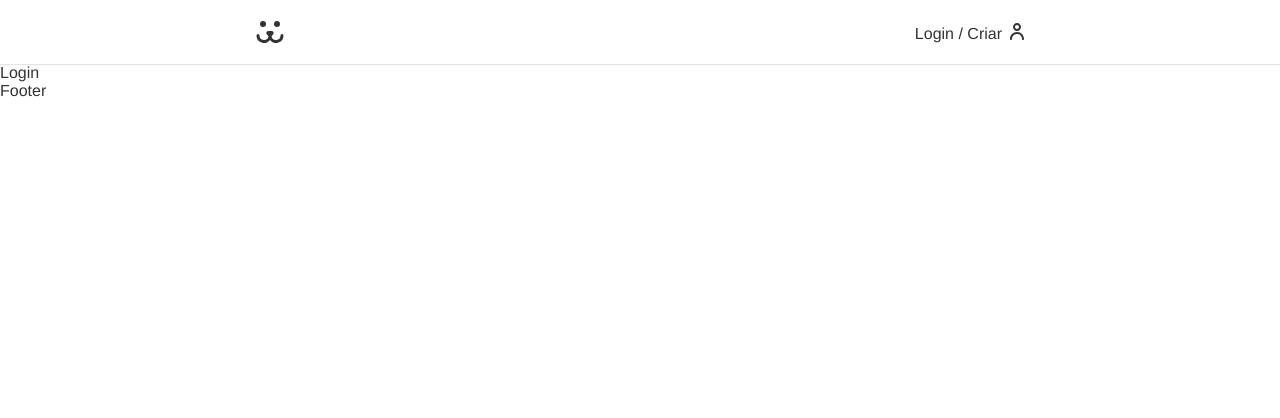
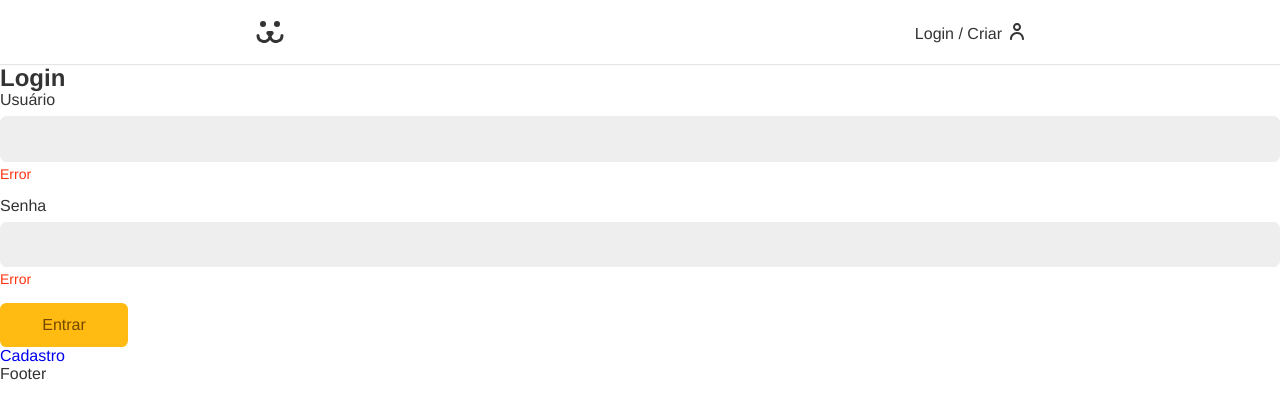
Before and after one commit to erlijunior/dogs, a React (Vite) app: page /login in a window 1280 px wide. Shown: the top 418 px of the page. Built offline with nearby package versions, Linux system fonts and the light colour scheme.

Commit message:
adiciona componentes de login

```diff
--- a/src/App.jsx
+++ b/src/App.jsx
@@ -13,7 +13,7 @@
 				<Header />
 				<Routes>
 					<Route path='/' element={<Home />} end />
-					<Route path='/login' element={<Login />} />
+					<Route path='/login/*' element={<Login />} />
 				</Routes>
 				<Footer />
 			</BrowserRouter>
--- /dev/null
+++ b/src/Components/Forms/Button.jsx
@@ -0,0 +1,10 @@
+import styles from './Button.module.css'
+
+const Button = ({ children, ...props }) => {
+	return (
+		<button {...props} className={styles.button}>
+			{children}
+		</button>
+	)
+}
+export default Button
--- /dev/null
+++ b/src/Components/Forms/Button.module.css
@@ -0,0 +1,23 @@
+.button {
+	font-size: 1rem;
+	font-family: var(--type-first);
+	cursor: pointer;
+	border: none;
+	border-radius: 0.4rem;
+	background-color: #fb1;
+	color: #764701;
+	min-width: 8rem;
+	padding: 0.8rem 1.2rem;
+	transition: 0.2s;
+}
+
+.button:hover,
+.button:focus {
+	outline: none;
+	box-shadow: 0 0 0 3px #fea, 0 0 0 4px #fb1;
+}
+
+.button:disabled {
+	opacity: 0.5;
+	cursor: wait;
+}
--- /dev/null
+++ b/src/Components/Forms/Input.jsx
@@ -0,0 +1,14 @@
+import styles from './Input.module.css'
+
+const Input = ({ label, type, name }) => {
+	return (
+		<div className={styles.wrapper}>
+			<label htmlFor={name} className={styles.label}>
+				{label}
+			</label>
+			<input id={name} name={name} className={styles.input} type={type} />
+			<p className={styles.error}>Error</p>
+		</div>
+	)
+}
+export default Input
--- /dev/null
+++ b/src/Components/Forms/Input.module.css
@@ -0,0 +1,35 @@
+.wrapper {
+	margin-bottom: 1rem;
+}
+
+.input {
+	border: 1px solid #eee;
+	display: block;
+	width: 100%;
+	font-size: 1rem;
+	padding: 0.8rem;
+	border-radius: 0.4rem;
+	background-color: #eee;
+	transition: 0.2s;
+}
+
+.input:focus,
+.input:hover {
+	outline: none;
+	border-color: #fb1;
+	background-color: #fff;
+	box-shadow: 0 0 0 3px #fea;
+}
+
+.label {
+	display: block;
+	font-size: 1rem;
+	line-height: 1;
+	padding-bottom: 0.5rem;
+}
+
+.error {
+	color: #f31;
+	font-size: 0.875rem;
+	margin-top: 0.25rem;
+}
--- a/src/Components/Login/Login.jsx
+++ b/src/Components/Login/Login.jsx
@@ -1,4 +1,19 @@
+import { Route, Routes } from 'react-router-dom'
+import LoginForm from './LoginForm'
+import LoginCreate from './LoginCreate'
+import LoginPasswordLost from './LoginPasswordLost'
+import LoginPasswordReset from './LoginPasswordReset'
+
 const Login = () => {
-	return <div>Login</div>
+	return (
+		<div>
+			<Routes>
+				<Route path='/' element={<LoginForm />} />
+				<Route path='criar' element={<LoginCreate />} />
+				<Route path='perdeu' element={<LoginPasswordLost />} />
+				<Route path='resetar' element={<LoginPasswordReset />} />
+			</Routes>
+		</div>
+	)
 }
 export default Login
--- /dev/null
+++ b/src/Components/Login/LoginCreate.jsx
@@ -0,0 +1,4 @@
+const LoginCreate = () => {
+	return <div>Login Criar</div>
+}
+export default LoginCreate
--- /dev/null
+++ b/src/Components/Login/LoginForm.jsx
@@ -0,0 +1,44 @@
+import React from 'react'
+import { Link } from 'react-router-dom'
+import Input from '../Forms/Input'
+import Button from '../Forms/Button'
+
+const LoginForm = () => {
+	const [username, setUsername] = React.useState('')
+	const [password, setPassword] = React.useState('')
+
+	function handleSubmit(event) {
+		event.preventDefault()
+		fetch('https://dogsapi.origamid.dev/json/jwt-auth/v1/token', {
+			method: 'POST',
+			headers: {
+				'Content-Type': 'application/json',
+			},
+			body: JSON.stringify({ username, password }),
+		})
+			.then((response) => {
+				console.log(response)
+				return response.json()
+			})
+			.then((json) => {
+				console.log(json)
+				return json
+			})
+	}
+
+	return (
+		<section>
+			<h1>Login</h1>
+
+			<form action='' onSubmit={handleSubmit}>
+				<Input label='Usuário' type='text' name='username' />
+				<Input label='Senha' type='password' name='password' />
+
+				<Button>Entrar</Button>
+			</form>
+
+			<Link to='/login/criar'>Cadastro</Link>
+		</section>
+	)
+}
+export default LoginForm
--- /dev/null
+++ b/src/Components/Login/LoginPasswordLost.jsx
@@ -0,0 +1,4 @@
+const LoginPasswordLost = () => {
+	return <div>LoginPasswordLost</div>
+}
+export default LoginPasswordLost
--- /dev/null
+++ b/src/Components/Login/LoginPasswordReset.jsx
@@ -0,0 +1,4 @@
+const LoginPasswordReset = () => {
+	return <div>LoginPasswordReset</div>
+}
+export default LoginPasswordReset
```
